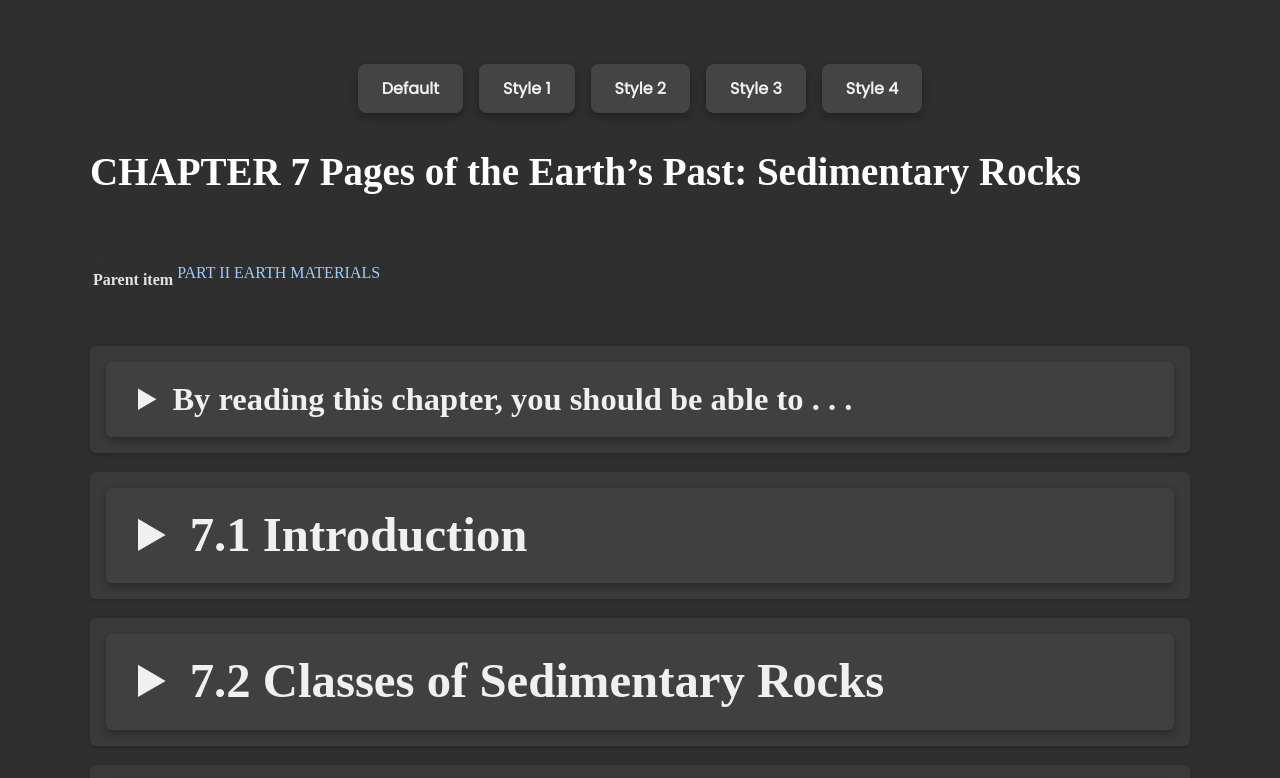
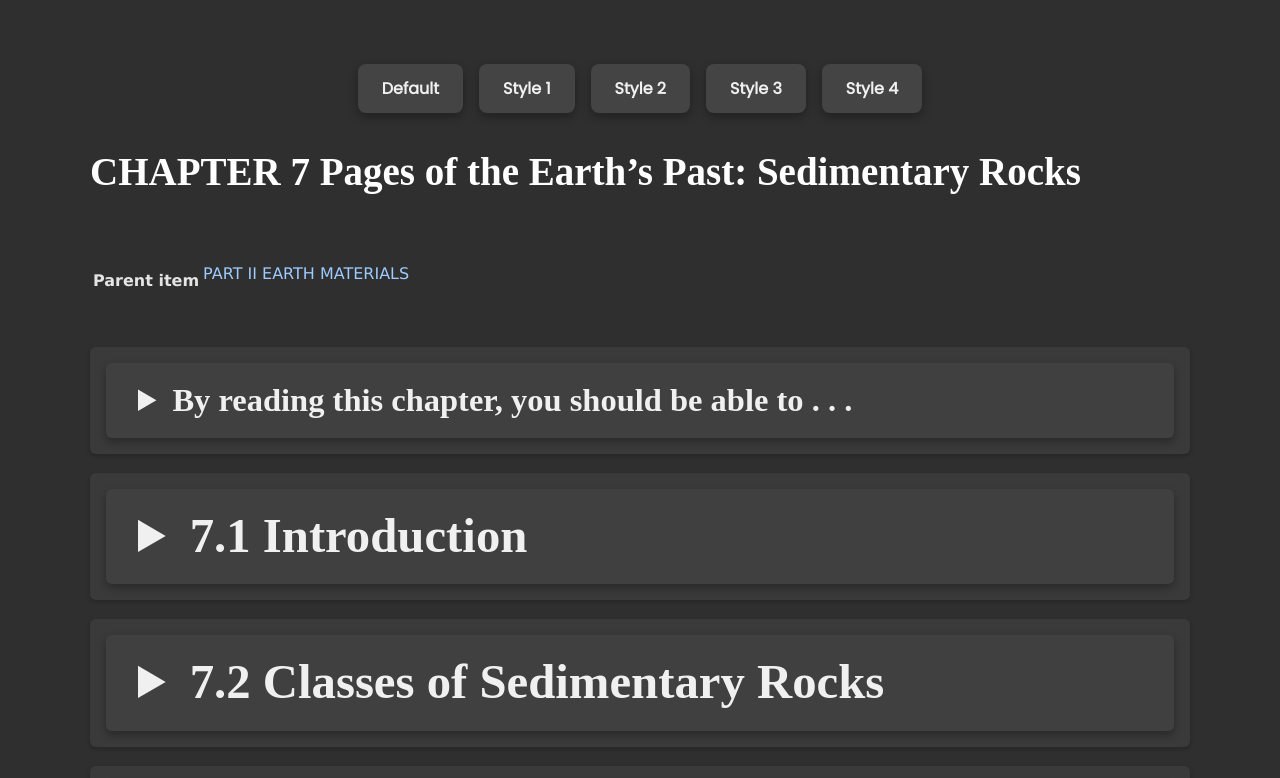
Before and after one commit to nkd059/library, a plain HTML site: page Portrait of a Planet/POP/CH7.html in a window 1280 px wide. Shown: the top 778 px of the page. Drawn offline with Linux system fonts and the light colour scheme.

Commit message:
Update mystyle.css

```diff
--- a/Portrait of a Planet/POP/mystyle.css
+++ b/Portrait of a Planet/POP/mystyle.css
@@ -2,7 +2,7 @@
 
 /* Base styles */
 body {
-    font-family: 'Times New Roman', serif;
+    font-family: 'verdana', sans-serif;
     font-size: 26px;
     line-height: 1.5;
     max-width: 1100px;
```
